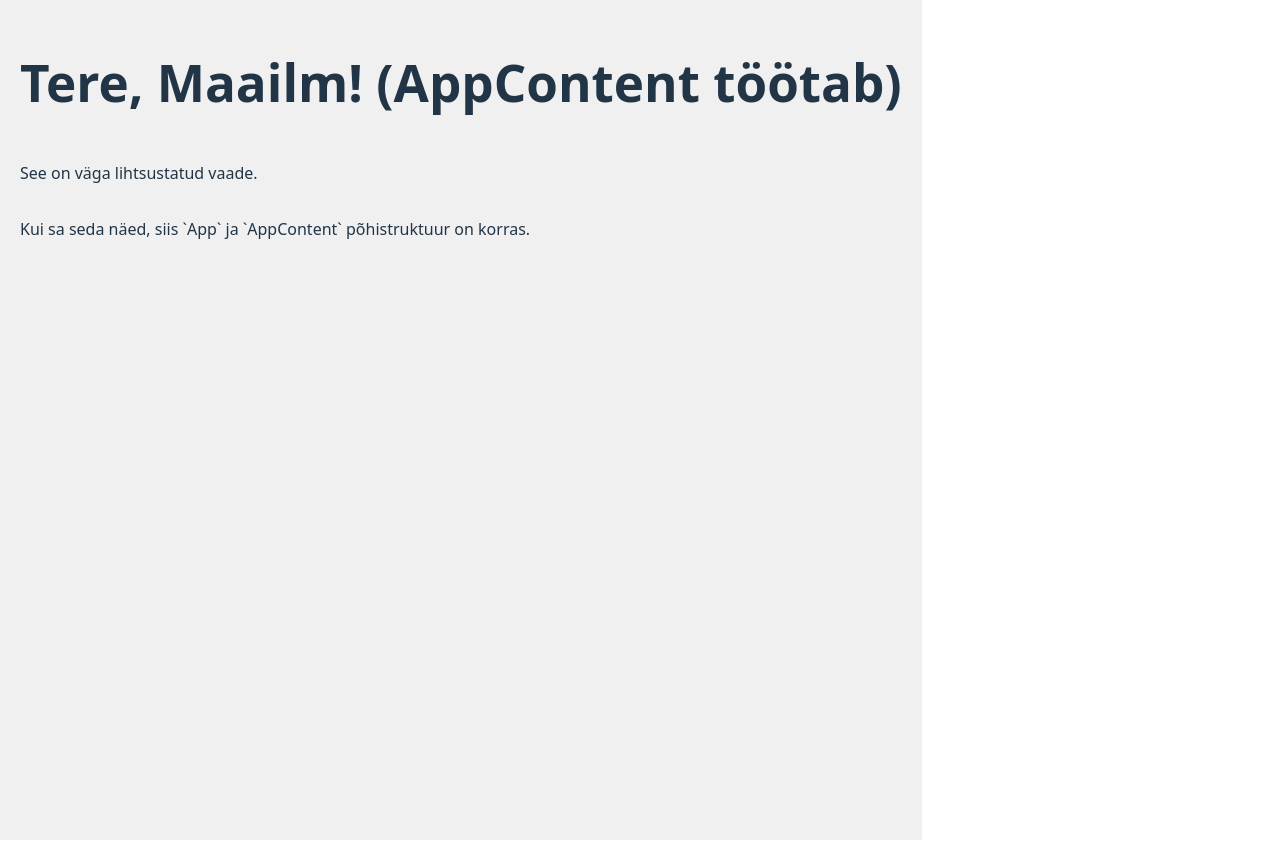
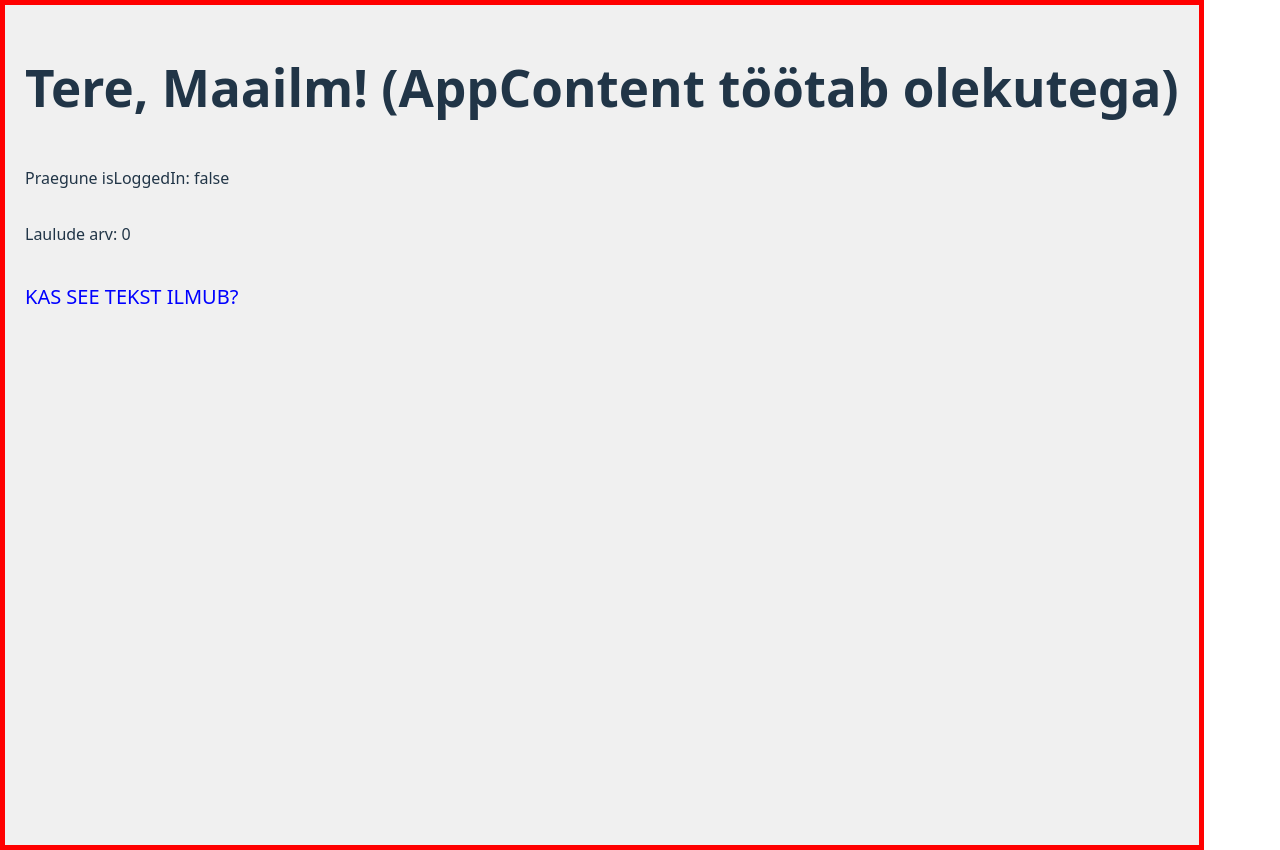
Before and after one commit to iffinland/Q-Music, a React (Vite) app: page / in a window 1280 px wide. Built offline with nearby package versions, Linux system fonts and the light colour scheme.

Commit message:
system updating

```diff
--- a/package.json
+++ b/package.json
@@ -10,6 +10,7 @@
     "preview": "vite preview"
   },
   "dependencies": {
+    "20": "^1.0.0",
     "react": "^19.1.0",
     "react-dom": "^19.1.0",
     "react-router-dom": "^7.6.2"
--- a/src/App.css
+++ b/src/App.css
@@ -248,6 +248,7 @@
   }
 
   .header-main-row {
+    display: flex;
     /* Võib-olla flex-direction: column ja align-items: center, kui logo ja login nupp ei mahu kõrvuti */
   }
 
--- a/src/App.jsx
+++ b/src/App.jsx
@@ -2,50 +2,37 @@ import React, { useState, useEffect } from 'react';
 // import { Routes, Route, Link, Navigate, useNavigate } from 'react-router-dom';
 // import Header from './components/Header';
 // import Player from './components/Player';
-// import HomePage from './pages/HomePage';
+import HomePage from './pages/HomePage';
 // import AddMusicPage from './pages/AddMusicPage';
 // import CreatePlaylistPage from './pages/CreatePlaylistPage';
 // import SearchResultsPage from './pages/SearchResultsPage';
-// import { songs as initialMockSongs } from './data/mockSongs'; // Muutsin nime, et vältida konflikti 'songs' state'iga
+import { songs as initialMockSongs } from './data/mockSongs'; // Muutsin nime, et vältida konflikti 'songs' state'iga
 import './App.css';
-// import { useNavigate } from 'react-router-dom'; // Assuming useNavigate is used
+import { useNavigate } from 'react-router-dom'; // Assuming useNavigate is used
 // import useAuth from './hooks/useAuth';
 
 
 // App komponent on välimine kest
 function App() {
+  console.log("App komponent renderdab AppContent'i"); // Lisa see log testiks
   return (
     <AppContent />
   );
 }
 
 function AppContent() {
-  // const navigate = useNavigate(); // Kommenteeri välja, kui useNavigate pole imporditud
+  // ... (sinu AppContent kood koos olekute ja JSX-iga) ...
+  const [isLoggedIn, setIsLoggedIn] = useState(false); // Näide
+  const [songs, setSongs] = useState([]); // Näide
 
-  // Kõik olekud (useState) praegu välja kommenteerida
-  // const [selectedSong, setSelectedSong] = useState(null);
-  // const [isLoggedIn, setIsLoggedIn] = useState(false);
-  // const [currentUser, setCurrentUser] = useState(null);
-  // const [songs, setSongs] = useState([]);
-
-  // useEffect ka välja kommenteerida
-  // useEffect(() => {
-  //   setSongs(initialMockSongs);
-  // }, []);
-
-  // Kõik handler-funktsioonid välja kommenteerida
-  // const handleNavigateToAction = ...
-  // const handleToggleLoginLogout = ...
-  // const handleSelectSong = ...
-  // const actualSearchHandler = ...
-
-  console.log("AppContent renderdub nüüd väga lihtsalt!"); // Lisa see log
+  console.log("AppContent renderdub. isLoggedIn:", isLoggedIn, "Songs length:", songs.length); // Lisa see log
 
   return (
-    <div className="app-container" style={{ padding: '20px', backgroundColor: '#f0f0f0' }}>
-      <h1>Tere, Maailm! (AppContent töötab)</h1>
-      <p>See on väga lihtsustatud vaade.</p>
-      <p>Kui sa seda näed, siis `App` ja `AppContent` põhistruktuur on korras.</p>
+    <div className="app-container" style={{ padding: '20px', backgroundColor: '#f0f0f0', border: '5px solid red' /* AJUTINE ÄÄRIS TESTIMISEKS */ }}>
+      <h1>Tere, Maailm! (AppContent töötab olekutega)</h1>
+      <p>Praegune isLoggedIn: {isLoggedIn.toString()}</p>
+      <p>Laulude arv: {songs.length}</p>
+      <p style={{color: 'blue', fontSize: '20px'}}>KAS SEE TEKST ILMUB?</p> {/* Veel üks testelement */}
     </div>
   );
 }
--- a/src/main.jsx
+++ b/src/main.jsx
@@ -3,14 +3,12 @@ import { StrictMode } from 'react';
 import { createRoot } from 'react-dom/client';
 import { BrowserRouter } from 'react-router-dom';
 import './index.css';
-import App from './App.jsx' // Import without curly braces for default export
+import App from './App.jsx'; // Impordib App
 
 createRoot(document.getElementById('root')).render(
   <StrictMode>
     <BrowserRouter>
-      <App />
+      <App /> {/* Renderdab App */}
     </BrowserRouter>
   </StrictMode>
 );
-
-export default App; // Make sure 'export default' is used
```
Also changed, not shown: 1 other file (tests, documents, lock files or other folders).
